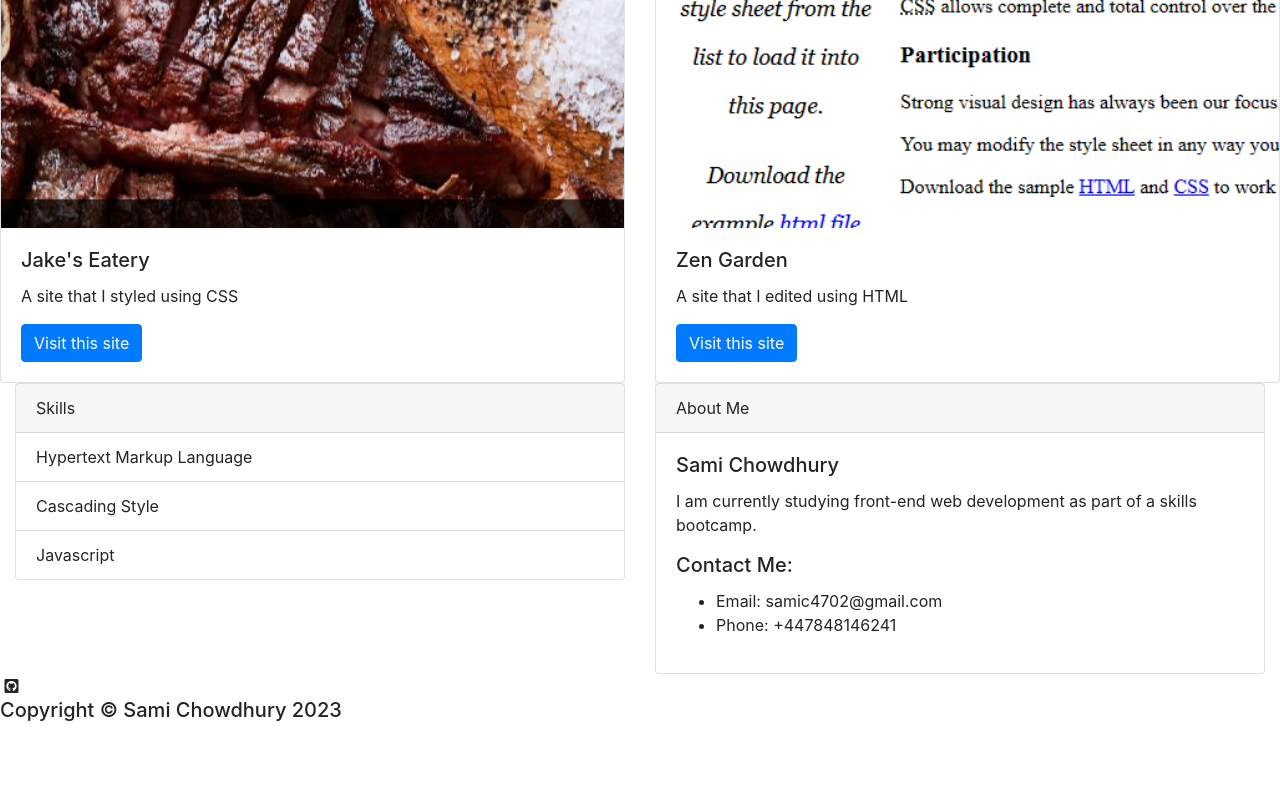
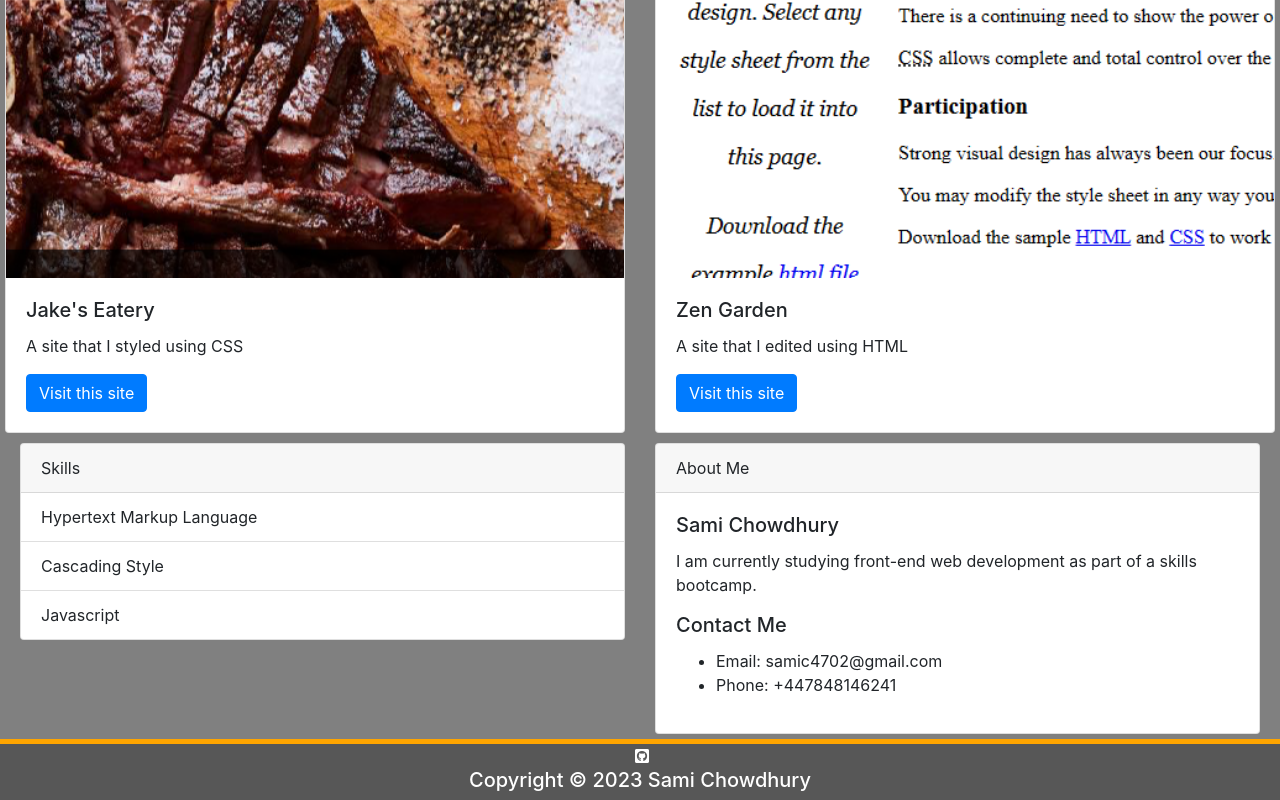
Before and after one commit to shutomasi/Bootstrap-Portfolio, a plain HTML site: page index.html in a window 1280 px wide. Shown: the part 1567-2367 px from the top of the page. Before the commit the page ends 2297 px from the top, so only its background shows below. Drawn offline with nearby package versions, Linux system fonts and the light colour scheme.

Commit message:
Styled website, made corrections to HTML. Final commit

```diff
--- a/css/style.css
+++ b/css/style.css
@@ -1,5 +1,66 @@
+body {
+    background-color: grey;
+}
+
 /* navbar */
+nav {
+    background-color: #575757;
+    border-bottom: 5px solid orange;
+}
+
+nav a {
+    color: white;
+}
+
+nav a:hover {
+    color: orange;
+}
+
 /* hero section (jumbotron) */
+.jumbo-selector {
+    background: url(../images/hero-background.jpg);
+    color: white;
+    -webkit-text-stroke: 1px black;
+    text-align: center;
+}
+
+h1 {
+    font-size: 96px;
+}
+
 /* work section (cards) */
-/* skills & about section (cards) */
+
+.row {
+    padding: 5px;
+}
+
 /* footer */
+footer {
+    background-color: #575757;
+    border-top: 5px solid orange;
+    display: flex;
+    justify-content: center;
+    align-items: center;
+}
+
+footer .footer-icons, footer .footer-text {
+    display: flex;
+    justify-content: center;
+    align-items: center;
+}
+
+footer i {
+    padding: 2px;
+}
+
+footer i:hover {
+    box-shadow: 2px;
+}
+
+.footer-text {
+    color: white;
+}
+
+.fa-square-x-twitter, .fa-square-github {
+    color: white;
+}
--- a/index.html
+++ b/index.html
@@ -34,11 +34,10 @@
     </nav>
 
     <!-- hero section (jumbotron) -->
-    <div class="jumbotron p-5 mb-4 bg-body-tertiary rounded-3">
+    <div class="p-5 mb-4 bg-body-tertiary rounded-3 jumbo-selector">
         <div class="container-fluid py-5">
-            <h1 class="display-5 fw-bold">Welcome To My Portfolio</h1>
-            <p class="col-md-8 fs-4">This webpage was created and styled using HTML and CSS using Bootstrap. It
-                showcases some of my work and skills that I currently have or am building on.</p>
+            <h1 class="display-5 fw-bold">Sami Chowdhury</h1>
+            <h4 class="display-5 fw-bold">Welcome to my portfolio</h4>
         </div>
     </div>
 
@@ -115,7 +114,7 @@
                         <h5 class="card-title">Sami Chowdhury</h5>
                         <p class="card-text">I am currently studying front-end web development as part of a skills
                             bootcamp.</p>
-                        <h5 class="card-title">Contact Me:</h5>
+                        <h5 class="card-title">Contact Me</h5>
                         <ul>
                             <li>Email: samic4702@gmail.com</li>
                             <li>Phone: +447848146241</li>
@@ -125,11 +124,18 @@
             </div>
         </div>
     </div>
+
     <!-- footer -->
     <footer>
-        <i class="fa-brands fa-square-x-twitter"></i>
-        <i class="fa-brands fa-square-github"></i>
-        <h5>Copyright &copy; Sami Chowdhury 2023</h5>
+        <div class="container">
+            <div class="footer-icons">
+                <a href="https://x.com/sc_4702/"><i class="fa-brands fa-square-x-twitter"></i></a>
+                <a href="https://github.com/smallfly4702/"></a><i class="fa-brands fa-square-github"></i></a>
+            </div>
+            <div class="footer-text">
+                <h5>Copyright &copy; 2023 Sami Chowdhury</h5>
+            </div>
+        </div>
     </footer>
 </body>
 
```
